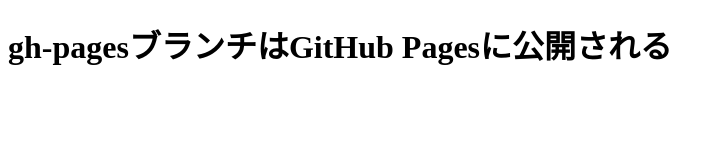
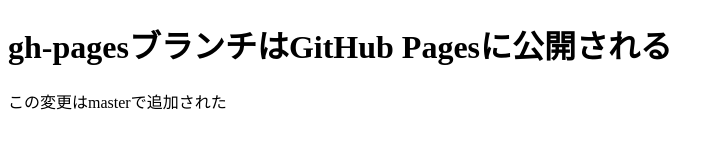
Before and after one commit to nona8/git-study, a plain HTML site: page index.html in a window 1280 px wide. Shown: the whole page, without its empty margins (0-723 px from the left). Drawn offline with Linux system fonts and the light colour scheme.

Commit message:
masterで修正

```diff
--- a/index.html
+++ b/index.html
@@ -6,5 +6,6 @@
 </head>
 <body>
     <h1>gh-pagesブランチはGitHub Pagesに公開される</h1>
+    <p>この変更はmasterで追加された</p>
 </body>
 </html>
```
